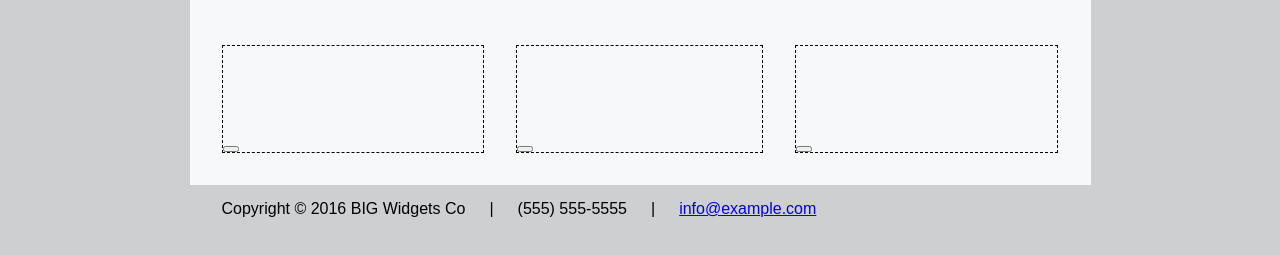
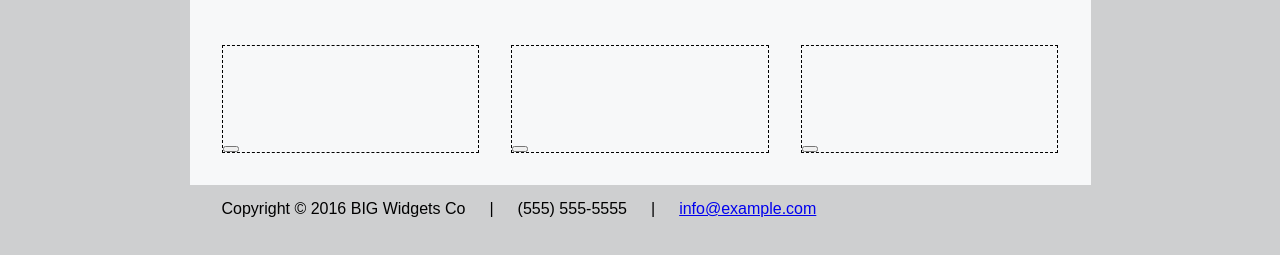
Before and after one commit to mvf4z7/backstop-interview, a website: page grid/public/about.html in a window 1280 px wide. Shown: the part 243-498 px from the top of the page. Drawn offline with Linux system fonts and the light colour scheme.

Commit message:
Fix gutter implementation. Needed negative padding.

```diff
--- a/grid/sass/grid/grid.scss
+++ b/grid/sass/grid/grid.scss
@@ -11,7 +11,8 @@
   display: flex;
   flex-direction: row;
   flex-wrap: wrap;
-  width: 100%;
+  width: auto;
+  margin: 0rem -1rem;
 
   .col {
     flex: 1;
@@ -23,17 +24,21 @@
     @include create-grid-classes($large-bp-name, $number-of-columns);
   }
 
-  > [class^='col-'] {
-    padding-left: $gutter-padding;
-    padding-right: $gutter-padding;
-  }
+  // > [class^='col-'] {
+  //   padding-left: $gutter-padding;
+  //   padding-right: $gutter-padding;
+  // }
 
-  > [class^='col-']:first-child {
-    padding-left: 0;
-  }
+  // > [class^='col-']:first-child {
+  //   padding-left: 0;
+  // }
 
-  > [class^='col-']:last-child {
-    padding-right: 0;
+  // > [class^='col-']:last-child {
+  //   padding-right: 0;
+  // }
+
+  &.no-gutters {
+    margin: 0;
   }
 
   &.no-gutters > [class^='col-'] {
--- a/grid/sass/grid/mixins.scss
+++ b/grid/sass/grid/mixins.scss
@@ -5,6 +5,8 @@
     .col-#{$name}-#{$i} {
       flex: initial;
       width: ($i/$num-of-cols) * 100%;
+      padding-left: $gutter-padding;
+      padding-right: $gutter-padding;
     }
   }
 }
```
Also changed, not shown: grid/public/assets/grid.css.
